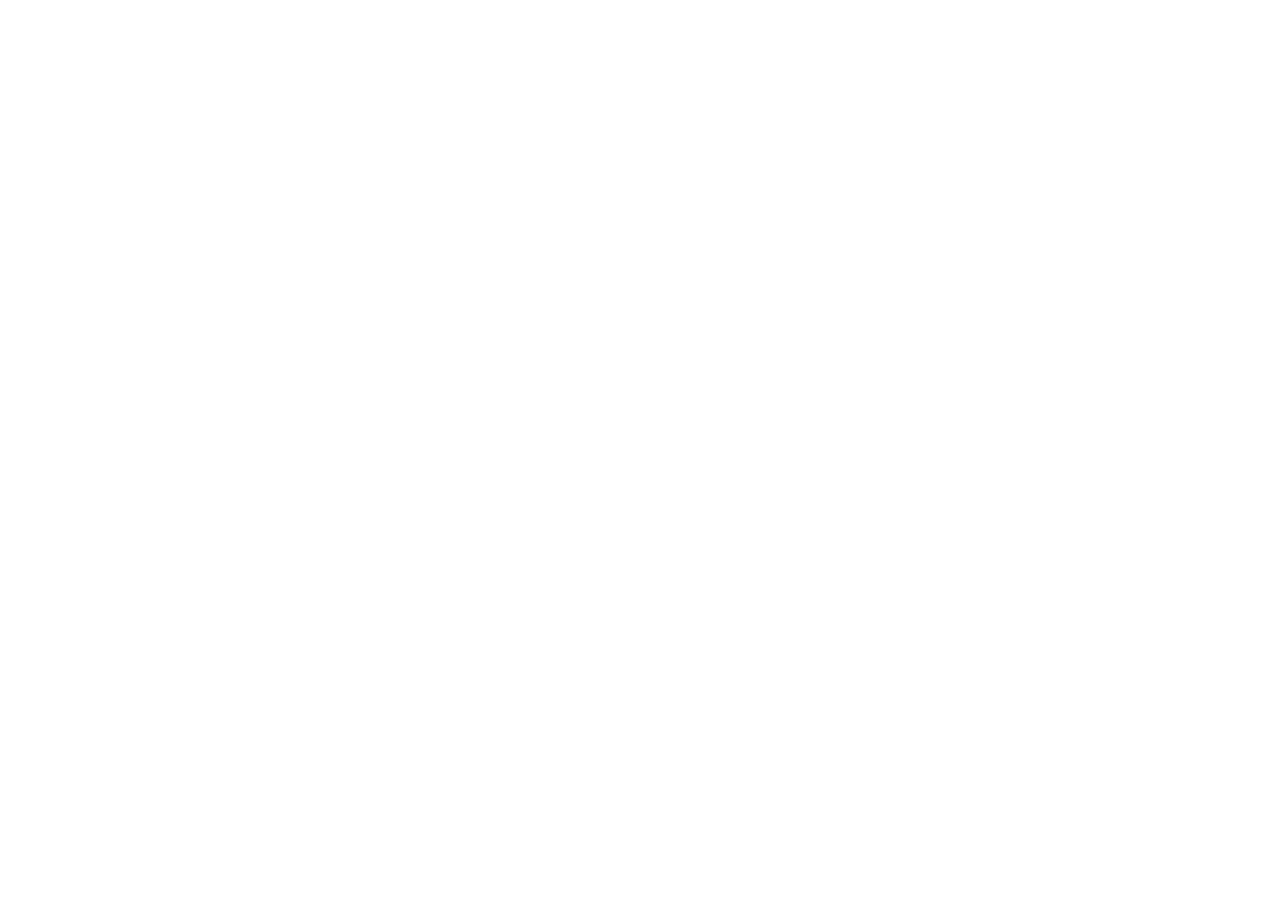
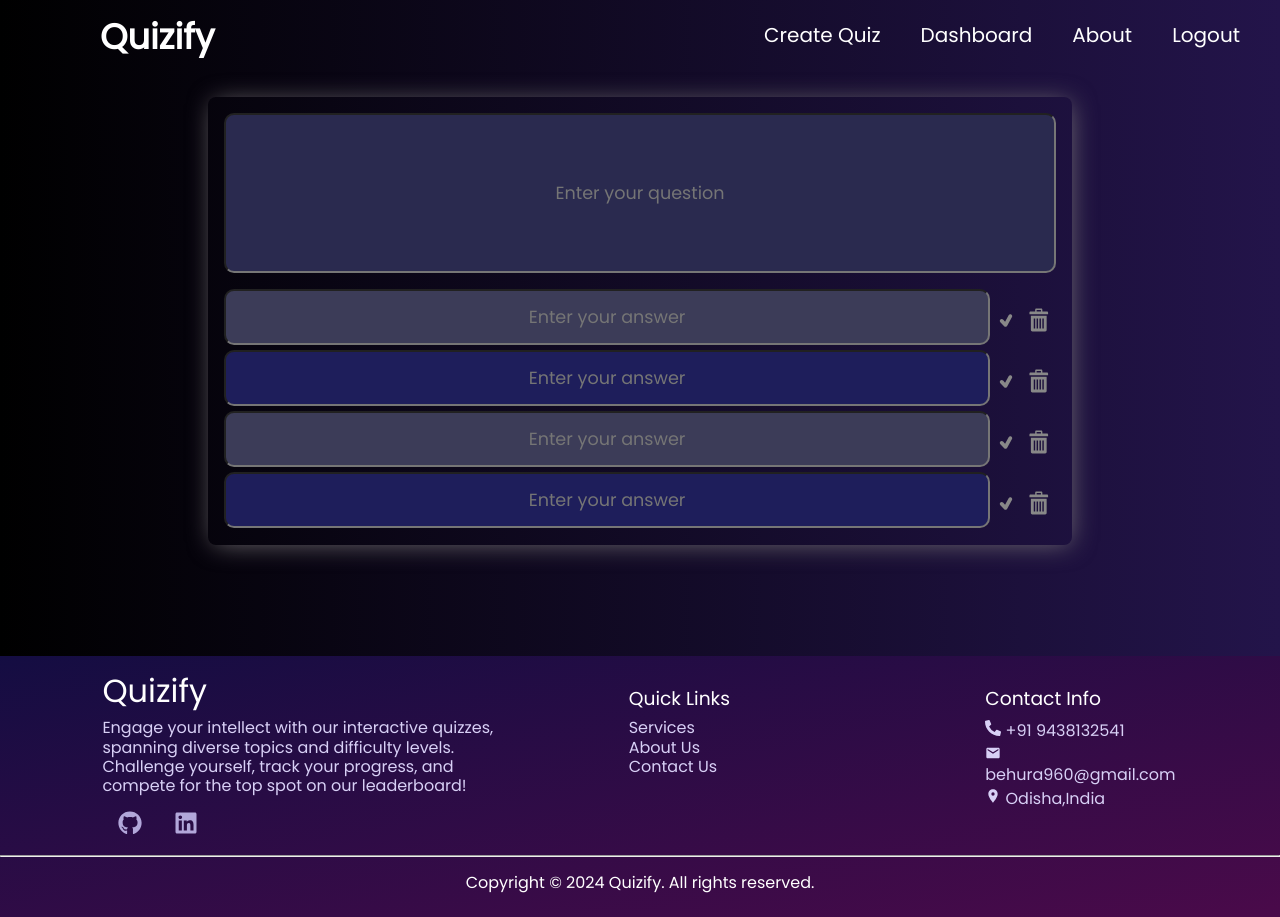
Before and after one commit to anuragbehura/Quizify-mern-app, a React (Vite) app in the folder client/: page /createquiz in a window 1280 px wide. Before the commit this address had no page. Before the commit the page ends 800 px from the top, so only its background shows below. Built offline with nearby package versions, Linux system fonts and the light colour scheme.

Commit message:
quiz creation page

```diff
--- a/client/src/App.jsx
+++ b/client/src/App.jsx
@@ -9,6 +9,7 @@
 import ResetPassword from './pages/ResetPassword'
 import Home from './pages/Home'
 import Profile from './pages/Profile'
+import CreateQuiz from './pages/CreateQuiz'
 // import AuthContext from './context/AuthContext'
 import UserContextProvider from './context/UserContextProvider'
 
@@ -44,6 +45,7 @@
             <Route path='/resetPassword/:token' element={<ResetPassword />} />
             <Route path='/home' element={<Home />} />
             <Route path='/profile' element={<Profile />} />
+            <Route path='/createquiz' element={<CreateQuiz />} />
           </Routes>
         </BrowserRouter>
       </UserContextProvider>
--- a/client/src/components/Footer.css
+++ b/client/src/components/Footer.css
@@ -2,8 +2,9 @@
   position: relative;
   bottom: 0;
   left: 0;
-  padding-top: 1rem;
+  padding: 0.5rem 0;
   background-image: linear-gradient(to bottom right, rgb(20, 13, 66), rgb(74, 10, 74));
+  line-height: 1.2;
 }
 
 .container {
@@ -11,7 +12,6 @@
   padding-left: 8%;
   justify-content: space-between;
   align-items: center;
-
 }
 
 .row {
@@ -24,9 +24,8 @@
 }
 
 .col_1 p {
-  margin-right: 50%;
+  margin-right: 20%;
   color: #d8d0f6;
-
 }
 
 .icon {
@@ -51,14 +50,12 @@
   list-style: none;
   width: 120px;
   height: auto;
-
 }
 
 .col_2 li a {
   text-decoration: none;
   padding: 2rem 0;
   color: #d8d0f6;
-
 }
 
 .col_3 {
@@ -80,12 +77,8 @@
 .copyright {
   text-align: center;
   padding: 1rem;
-
-
-
 }
 
 .copyright p {
   color: #fff;
-
 }
--- a/client/src/components/Home/AfterNav.css
+++ b/client/src/components/Home/AfterNav.css
@@ -1,7 +1,7 @@
 .navbar {
   background: linear-gradient(to right, rgb(0, 0, 0), rgb(35, 20, 74));
    color:white;
-    padding: 20px 20px;
+    padding: 10px 20px;
     width: 100%;
     box-sizing: border-box;
     font-size: 18px;
@@ -11,6 +11,10 @@
     z-index: 1000;
     display: flex;
     justify-content: space-between;
+    height: 60px;
+    /* -webkit-box-shadow: 2px 2px 26px -4px rgba(117,112,117,1);
+    -moz-box-shadow: 2px 2px 26px -4px rgba(117,112,117,1);
+    box-shadow: 2px 2px 26px -4px rgba(117,112,117,1); */
 
   }
 
--- a/client/src/components/Navbar.css
+++ b/client/src/components/Navbar.css
@@ -6,6 +6,7 @@
   font-size: 18px;
   position: absolute;
   top: 0;
+
 
 }
 
--- /dev/null
+++ b/client/src/pages/CSS/CreateQuiz.css
@@ -0,0 +1,144 @@
+.CreateQuiz {
+    height: 100%;
+    width: 100%;
+    background: linear-gradient(to right, rgb(0, 0, 0), rgb(35, 20, 74));
+    position: absolute;
+}
+
+.createquiz-navbar {
+    top: 0;
+    position: relative;
+}
+
+.createquiz-footer {
+    /* bottom: 0; */
+    position: absolute;
+}
+
+.createquiz-container {
+    margin-top: 6rem;
+    height: 27rem;
+    text-align: center;
+    position: relative;
+    padding: 1px;
+    margin-bottom: 8rem;
+}
+
+.createquiz-content {
+    height: 28rem;
+    width: 54rem;
+    /* background-color: rgb(60, 18, 60); */
+    justify-content: center;
+    align-items: center;
+    text-align: center;
+    position: relative;
+    display: inline-block;
+    border-radius: 8px;
+    -webkit-box-shadow: 2px 2px 26px -4px rgba(117, 112, 117, 1);
+    -moz-box-shadow: 2px 2px 26px -4px rgba(117, 112, 117, 1);
+    box-shadow: 2px 2px 26px -4px rgba(117, 112, 117, 1);
+    padding-left: 1rem;
+    padding-right: 1rem;
+
+
+}
+
+.createquiz-ques {
+    margin-top: 1rem;
+    height: 10rem;
+    border-radius: 10px;
+    display: inline-block;
+    align-items: center;
+
+}
+
+#enter-ques {
+    font-size: 1.1rem;
+    background-color: rgb(42, 42, 79);
+    height: 10rem;
+    width: 52rem;
+    border-radius: 10px;
+    display: inline-block;
+    align-items: center;
+    text-align: center;
+    color: #fff;
+}
+
+.createquiz-options {
+    padding-top: 1rem;
+
+}
+
+#enter-answer1 {
+    font-size: 1.1rem;
+    background-color: rgb(60, 60, 88);
+    height: 3.5rem;
+    width: 50rem;
+    margin-bottom: 5px;
+    border-radius: 10px;
+    display: inline-block;
+    align-items: center;
+    text-align: center;
+    color: #fff;
+}
+
+#enter-answer2 {
+    font-size: 1.1rem;
+    background-color: rgb(30, 30, 91);
+    height: 3.5rem;
+    width: 50rem;
+    margin-bottom: 5px;
+    border-radius: 10px;
+    display: inline-block;
+    align-items: center;
+    text-align: center;
+    color: #fff;
+}
+
+#enter-answer3 {
+    font-size: 1.1rem;
+    background-color: rgb(60, 60, 88);
+    height: 3.5rem;
+    width: 50rem;
+    margin-bottom: 5px;
+    border-radius: 10px;
+    display: inline-block;
+    align-items: center;
+    text-align: center;
+    color: #fff;
+}
+
+#enter-answer4 {
+    font-size: 1.1rem;
+    background-color: rgb(30, 30, 91);
+    height: 3.5rem;
+    width: 50rem;
+    margin-bottom: 5px;
+    border-radius: 10px;
+    display: inline-block;
+    align-items: center;
+    text-align: center;
+    color: #fff;
+}
+
+.input-container {
+    /* position: relative; */
+    display: flex;
+    align-items: center;
+}
+
+.tick-icon,
+.bin-icon {
+    margin-left: 5px;
+    width: 24px;
+    height: 24px;
+    fill: #888;
+    margin-right: 5px;
+}
+
+.bin-icon:hover{
+fill: #fff;
+}
+.tick-icon:hover{
+fill: #fff;
+}
--- /dev/null
+++ b/client/src/pages/CreateQuiz.jsx
@@ -0,0 +1,54 @@
+import React from 'react'
+import AfterNav from '../components/Home/AfterNav'
+import './CSS/CreateQuiz.css'
+import Footer from '../components/Footer'
+import { TiTick } from "react-icons/ti";
+import { ImBin } from "react-icons/im";
+
+function CreateQuiz() {
+  return (
+
+    <div className='CreateQuiz'>
+        <div className='createquiz-navbar'>
+        <AfterNav/>
+        </div>
+        <div className='createquiz-container'>
+      <div className='createquiz-content'>
+        <div className='createquiz-ques'>
+          <div className="input-container">
+            <input type="text" placeholder="Enter your question" id="enter-ques" name="enter-ques" />
+          </div>
+        </div>
+        <div className='createquiz-options'>
+          <div className="input-container">
+            <input type="text" placeholder="Enter your answer" id="enter-answer1" name="enter-answer" />
+            <TiTick className="tick-icon" />
+            <ImBin className="bin-icon" />
+          </div>
+          <div className="input-container">
+            <input type="text" placeholder="Enter your answer" id="enter-answer2" name="enter-answer"/>
+            <TiTick className="tick-icon" />
+            <ImBin className="bin-icon" />
+          </div>
+          <div className="input-container">
+            <input type="text" placeholder="Enter your answer" id="enter-answer3" name="enter-answer"/>
+            <TiTick className="tick-icon" />
+            <ImBin className="bin-icon" />
+          </div>
+          <div className="input-container">
+            <input type="text" placeholder="Enter your answer" id="enter-answer4" name="enter-answer"/>
+            <TiTick className="tick-icon" />
+            <ImBin className="bin-icon" />
+          </div>
+        </div>
+      </div>
+    </div>
+        <div className='createquiz-footer'>
+        <Footer/>
+        </div>
+
+    </div>
+  )
+}
+
+export default CreateQuiz
```
